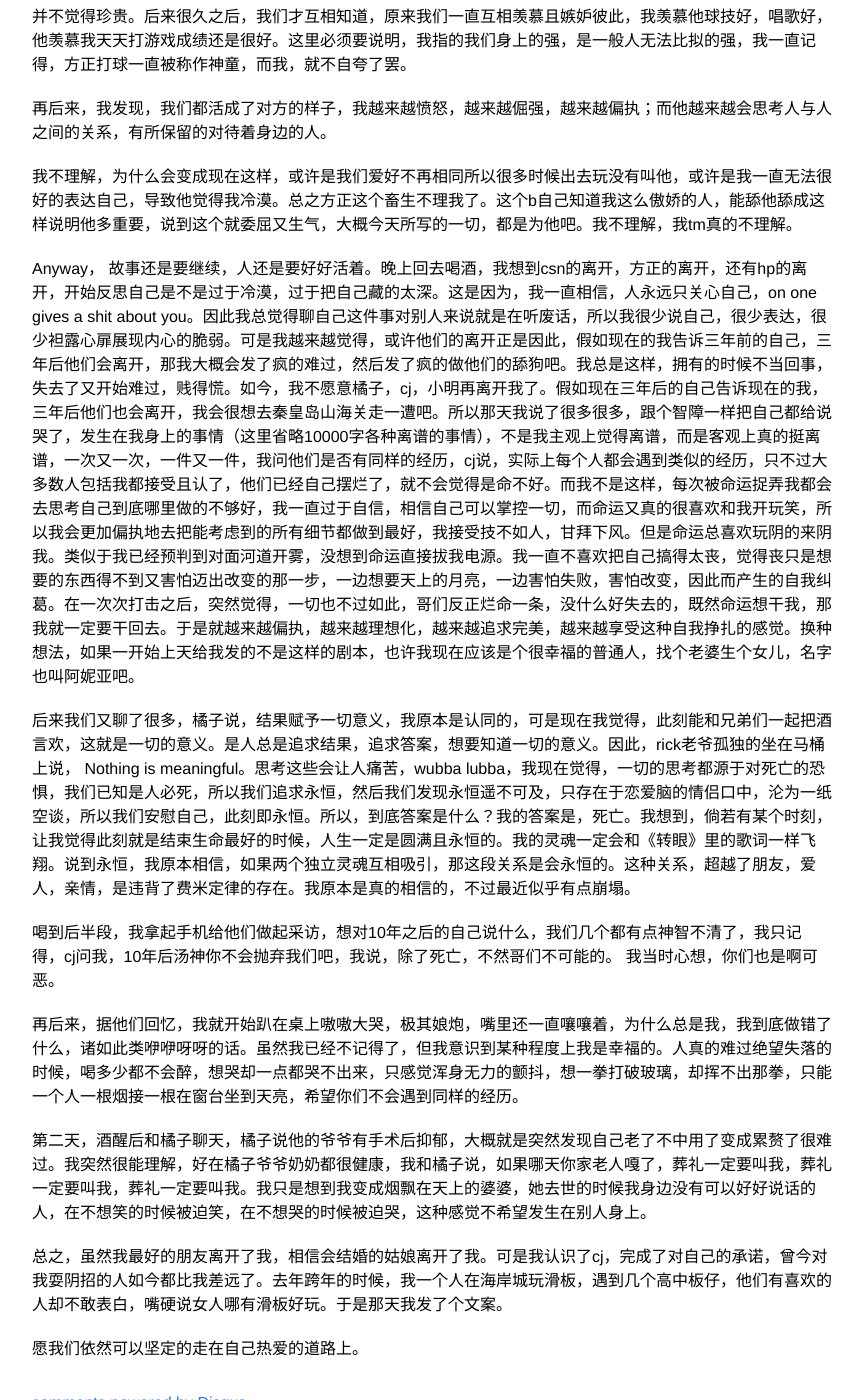
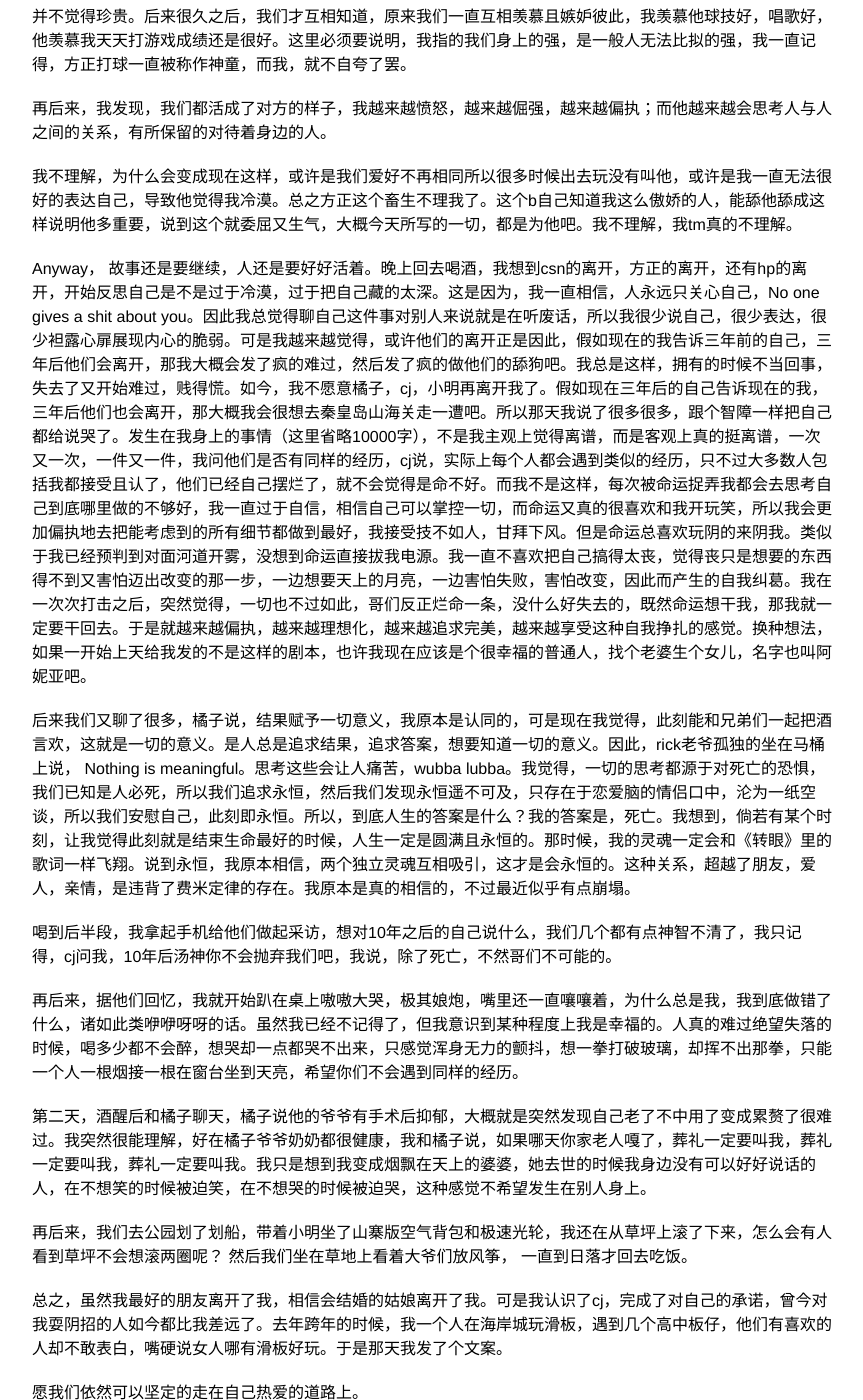
Before and after one commit to TangJiajieseu/TangJiajieseu.github.io, a Jekyll site: the page built from _posts/2023-03-27-memo-wish-you-were-here.markdown, in a window 1280 px wide and 1400 px high, scrolled down 1084 px. Shown: the whole window, without its empty margins (208-1071 px from the left). Built offline with Jekyll 4.4.1, drawn with Linux system fonts in a browser that asks for light colours; comment, search, counter and statistics services are not loaded.

Commit message:
Wish you were here(finished).

```diff
--- a/_posts/2023-03-27-memo-wish-you-were-here.markdown
+++ b/_posts/2023-03-27-memo-wish-you-were-here.markdown
@@ -22,16 +22,18 @@ categories: 回忆录
 
 我不理解，为什么会变成现在这样，或许是我们爱好不再相同所以很多时候出去玩没有叫他，或许是我一直无法很好的表达自己，导致他觉得我冷漠。总之方正这个畜生不理我了。这个b自己知道我这么傲娇的人，能舔他舔成这样说明他多重要，说到这个就委屈又生气，大概今天所写的一切，都是为他吧。我不理解，我tm真的不理解。
 
-Anyway， 故事还是要继续，人还是要好好活着。晚上回去喝酒，我想到csn的离开，方正的离开，还有hp的离开，开始反思自己是不是过于冷漠，过于把自己藏的太深。这是因为，我一直相信，人永远只关心自己，on one gives a shit about you。因此我总觉得聊自己这件事对别人来说就是在听废话，所以我很少说自己，很少表达，很少袒露心扉展现内心的脆弱。可是我越来越觉得，或许他们的离开正是因此，假如现在的我告诉三年前的自己，三年后他们会离开，那我大概会发了疯的难过，然后发了疯的做他们的舔狗吧。我总是这样，拥有的时候不当回事，失去了又开始难过，贱得慌。如今，我不愿意橘子，cj，小明再离开我了。假如现在三年后的自己告诉现在的我，三年后他们也会离开，我会很想去秦皇岛山海关走一遭吧。所以那天我说了很多很多，跟个智障一样把自己都给说哭了，发生在我身上的事情（这里省略10000字各种离谱的事情），不是我主观上觉得离谱，而是客观上真的挺离谱，一次又一次，一件又一件，我问他们是否有同样的经历，cj说，实际上每个人都会遇到类似的经历，只不过大多数人包括我都接受且认了，他们已经自己摆烂了，就不会觉得是命不好。而我不是这样，每次被命运捉弄我都会去思考自己到底哪里做的不够好，我一直过于自信，相信自己可以掌控一切，而命运又真的很喜欢和我开玩笑，所以我会更加偏执地去把能考虑到的所有细节都做到最好，我接受技不如人，甘拜下风。但是命运总喜欢玩阴的来阴我。类似于我已经预判到对面河道开雾，没想到命运直接拔我电源。我一直不喜欢把自己搞得太丧，觉得丧只是想要的东西得不到又害怕迈出改变的那一步，一边想要天上的月亮，一边害怕失败，害怕改变，因此而产生的自我纠葛。在一次次打击之后，突然觉得，一切也不过如此，哥们反正烂命一条，没什么好失去的，既然命运想干我，那我就一定要干回去。于是就越来越偏执，越来越理想化，越来越追求完美，越来越享受这种自我挣扎的感觉。换种想法，如果一开始上天给我发的不是这样的剧本，也许我现在应该是个很幸福的普通人，找个老婆生个女儿，名字也叫阿妮亚吧。
+Anyway， 故事还是要继续，人还是要好好活着。晚上回去喝酒，我想到csn的离开，方正的离开，还有hp的离开，开始反思自己是不是过于冷漠，过于把自己藏的太深。这是因为，我一直相信，人永远只关心自己，No one gives a shit about you。因此我总觉得聊自己这件事对别人来说就是在听废话，所以我很少说自己，很少表达，很少袒露心扉展现内心的脆弱。可是我越来越觉得，或许他们的离开正是因此，假如现在的我告诉三年前的自己，三年后他们会离开，那我大概会发了疯的难过，然后发了疯的做他们的舔狗吧。我总是这样，拥有的时候不当回事，失去了又开始难过，贱得慌。如今，我不愿意橘子，cj，小明再离开我了。假如现在三年后的自己告诉现在的我，三年后他们也会离开，那大概我会很想去秦皇岛山海关走一遭吧。所以那天我说了很多很多，跟个智障一样把自己都给说哭了。发生在我身上的事情（这里省略10000字），不是我主观上觉得离谱，而是客观上真的挺离谱，一次又一次，一件又一件，我问他们是否有同样的经历，cj说，实际上每个人都会遇到类似的经历，只不过大多数人包括我都接受且认了，他们已经自己摆烂了，就不会觉得是命不好。而我不是这样，每次被命运捉弄我都会去思考自己到底哪里做的不够好，我一直过于自信，相信自己可以掌控一切，而命运又真的很喜欢和我开玩笑，所以我会更加偏执地去把能考虑到的所有细节都做到最好，我接受技不如人，甘拜下风。但是命运总喜欢玩阴的来阴我。类似于我已经预判到对面河道开雾，没想到命运直接拔我电源。我一直不喜欢把自己搞得太丧，觉得丧只是想要的东西得不到又害怕迈出改变的那一步，一边想要天上的月亮，一边害怕失败，害怕改变，因此而产生的自我纠葛。我在一次次打击之后，突然觉得，一切也不过如此，哥们反正烂命一条，没什么好失去的，既然命运想干我，那我就一定要干回去。于是就越来越偏执，越来越理想化，越来越追求完美，越来越享受这种自我挣扎的感觉。换种想法，如果一开始上天给我发的不是这样的剧本，也许我现在应该是个很幸福的普通人，找个老婆生个女儿，名字也叫阿妮亚吧。
 
-后来我们又聊了很多，橘子说，结果赋予一切意义，我原本是认同的，可是现在我觉得，此刻能和兄弟们一起把酒言欢，这就是一切的意义。是人总是追求结果，追求答案，想要知道一切的意义。因此，rick老爷孤独的坐在马桶上说， Nothing is meaningful。思考这些会让人痛苦，wubba lubba，我现在觉得，一切的思考都源于对死亡的恐惧，我们已知是人必死，所以我们追求永恒，然后我们发现永恒遥不可及，只存在于恋爱脑的情侣口中，沦为一纸空谈，所以我们安慰自己，此刻即永恒。所以，到底答案是什么？我的答案是，死亡。我想到，倘若有某个时刻，让我觉得此刻就是结束生命最好的时候，人生一定是圆满且永恒的。我的灵魂一定会和《转眼》里的歌词一样飞翔。说到永恒，我原本相信，如果两个独立灵魂互相吸引，那这段关系是会永恒的。这种关系，超越了朋友，爱人，亲情，是违背了费米定律的存在。我原本是真的相信的，不过最近似乎有点崩塌。
+后来我们又聊了很多，橘子说，结果赋予一切意义，我原本是认同的，可是现在我觉得，此刻能和兄弟们一起把酒言欢，这就是一切的意义。是人总是追求结果，追求答案，想要知道一切的意义。因此，rick老爷孤独的坐在马桶上说， Nothing is meaningful。思考这些会让人痛苦，wubba lubba。我觉得，一切的思考都源于对死亡的恐惧，我们已知是人必死，所以我们追求永恒，然后我们发现永恒遥不可及，只存在于恋爱脑的情侣口中，沦为一纸空谈，所以我们安慰自己，此刻即永恒。所以，到底人生的答案是什么？我的答案是，死亡。我想到，倘若有某个时刻，让我觉得此刻就是结束生命最好的时候，人生一定是圆满且永恒的。那时候，我的灵魂一定会和《转眼》里的歌词一样飞翔。说到永恒，我原本相信，两个独立灵魂互相吸引，这才是会永恒的。这种关系，超越了朋友，爱人，亲情，是违背了费米定律的存在。我原本是真的相信的，不过最近似乎有点崩塌。
 
-喝到后半段，我拿起手机给他们做起采访，想对10年之后的自己说什么，我们几个都有点神智不清了，我只记得，cj问我，10年后汤神你不会抛弃我们吧，我说，除了死亡，不然哥们不可能的。 我当时心想，你们也是啊可恶。
+喝到后半段，我拿起手机给他们做起采访，想对10年之后的自己说什么，我们几个都有点神智不清了，我只记得，cj问我，10年后汤神你不会抛弃我们吧，我说，除了死亡，不然哥们不可能的。
 
 再后来，据他们回忆，我就开始趴在桌上嗷嗷大哭，极其娘炮，嘴里还一直嚷嚷着，为什么总是我，我到底做错了什么，诸如此类咿咿呀呀的话。虽然我已经不记得了，但我意识到某种程度上我是幸福的。人真的难过绝望失落的时候，喝多少都不会醉，想哭却一点都哭不出来，只感觉浑身无力的颤抖，想一拳打破玻璃，却挥不出那拳，只能一个人一根烟接一根在窗台坐到天亮，希望你们不会遇到同样的经历。
 
 第二天，酒醒后和橘子聊天，橘子说他的爷爷有手术后抑郁，大概就是突然发现自己老了不中用了变成累赘了很难过。我突然很能理解，好在橘子爷爷奶奶都很健康，我和橘子说，如果哪天你家老人嘎了，葬礼一定要叫我，葬礼一定要叫我，葬礼一定要叫我。我只是想到我变成烟飘在天上的婆婆，她去世的时候我身边没有可以好好说话的人，在不想笑的时候被迫笑，在不想哭的时候被迫哭，这种感觉不希望发生在别人身上。
 
+再后来，我们去公园划了划船，带着小明坐了山寨版空气背包和极速光轮，我还在从草坪上滚了下来，怎么会有人看到草坪不会想滚两圈呢？ 然后我们坐在草地上看着大爷们放风筝， 一直到日落才回去吃饭。
+
 总之，虽然我最好的朋友离开了我，相信会结婚的姑娘离开了我。可是我认识了cj，完成了对自己的承诺，曾今对我耍阴招的人如今都比我差远了。去年跨年的时候，我一个人在海岸城玩滑板，遇到几个高中板仔，他们有喜欢的人却不敢表白，嘴硬说女人哪有滑板好玩。于是那天我发了个文案。
 
 愿我们依然可以坚定的走在自己热爱的道路上。
```
